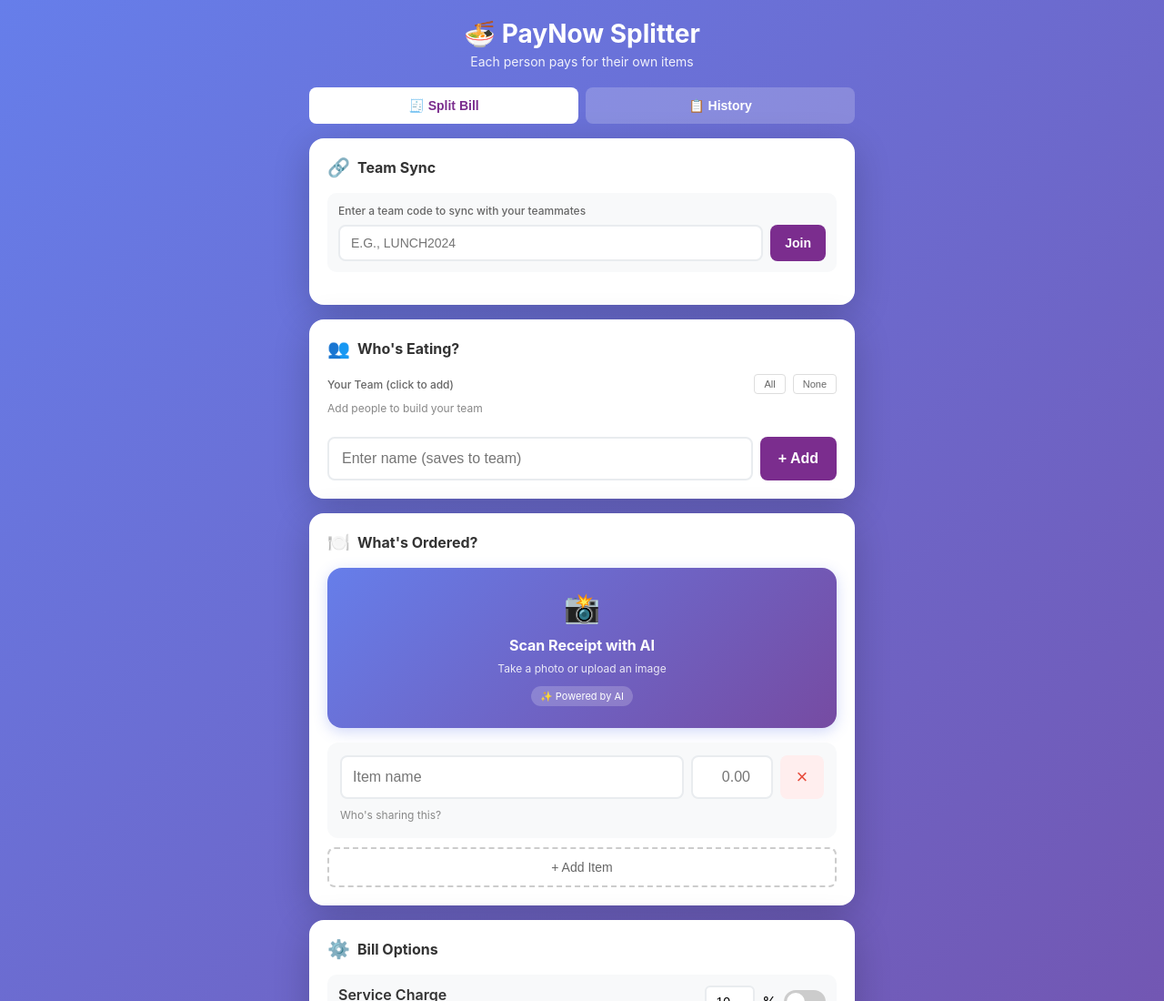
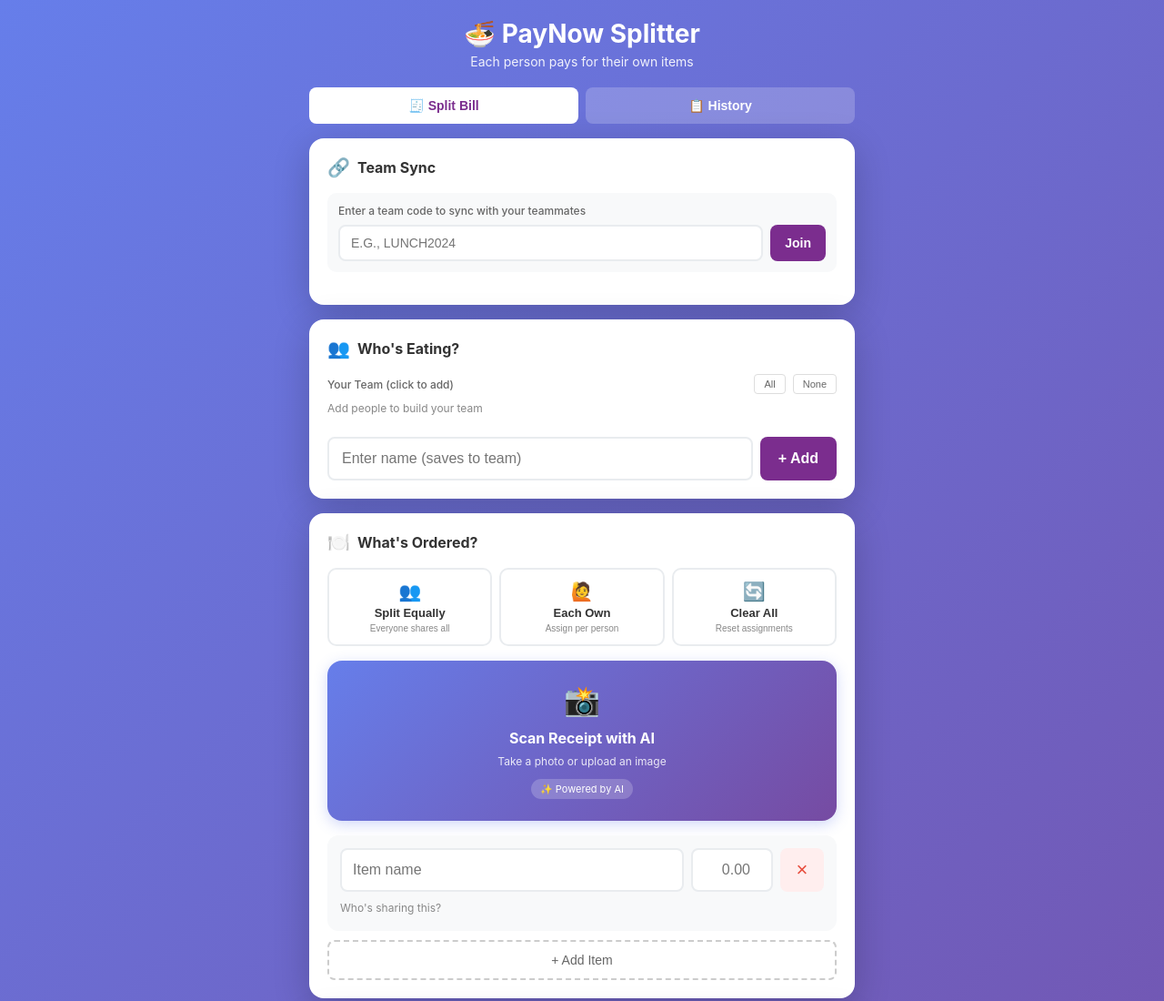
Before and after one commit to Fsyong90/paysplitter, a plain HTML site: page index.html in a window 1280 px wide. Shown: the top 1100 px of the page at 91% size. Drawn offline with Linux system fonts and the light colour scheme.

Commit message:
Add quick split buttons for faster item assignment
- Split Equally: assigns all items to everyone (shared)
- Each Own: clears assignments for manual per-person selection
- Clear All: resets all item assignments

🤖 Generated with [Claude Code](https://claude.com/claude-code)

Co-Authored-By: Claude Opus 4.5 <noreply@anthropic.com>

```diff
--- a/index.html
+++ b/index.html
@@ -1212,6 +1212,54 @@
             background: #f8d7da;
             color: #721c24;
         }
+
+        /* Quick Split Buttons */
+        .quick-split-section {
+            display: flex;
+            gap: 8px;
+            margin-bottom: 16px;
+            flex-wrap: wrap;
+        }
+
+        .quick-split-btn {
+            flex: 1;
+            min-width: 120px;
+            padding: 12px 16px;
+            border: 2px solid #e9ecef;
+            background: white;
+            border-radius: 10px;
+            font-size: 13px;
+            font-weight: 600;
+            cursor: pointer;
+            display: flex;
+            flex-direction: column;
+            align-items: center;
+            gap: 4px;
+            transition: all 0.2s;
+        }
+
+        .quick-split-btn:hover {
+            border-color: #7B2D8E;
+            background: #f8f4fa;
+        }
+
+        .quick-split-btn:active {
+            transform: scale(0.98);
+        }
+
+        .quick-split-btn .icon {
+            font-size: 20px;
+        }
+
+        .quick-split-btn .label {
+            color: #333;
+        }
+
+        .quick-split-btn .desc {
+            font-size: 10px;
+            color: #888;
+            font-weight: 400;
+        }
     </style>
 </head>
 <body>
@@ -1271,6 +1319,25 @@
         <!-- Items -->
         <div class="card">
             <div class="card-title"><span class="icon">🍽️</span> What's Ordered?</div>
+
+            <!-- Quick Split Buttons -->
+            <div class="quick-split-section" id="quickSplitSection">
+                <button class="quick-split-btn" onclick="splitAllEqually()">
+                    <span class="icon">👥</span>
+                    <span class="label">Split Equally</span>
+                    <span class="desc">Everyone shares all</span>
+                </button>
+                <button class="quick-split-btn" onclick="splitEachOwn()">
+                    <span class="icon">🙋</span>
+                    <span class="label">Each Own</span>
+                    <span class="desc">Assign per person</span>
+                </button>
+                <button class="quick-split-btn" onclick="clearAllAssignments()">
+                    <span class="icon">🔄</span>
+                    <span class="label">Clear All</span>
+                    <span class="desc">Reset assignments</span>
+                </button>
+            </div>
 
             <!-- AI Receipt Scanner -->
             <div class="ocr-section">
@@ -1730,6 +1797,56 @@
             showToast(`Removed ${name} from team`);
         }
 
+        // ==================== QUICK SPLIT FUNCTIONS ====================
+
+        // Split all items equally among everyone
+        function splitAllEqually() {
+            if (people.length === 0) {
+                showToast('Add people first!');
+                return;
+            }
+            if (items.length === 0) {
+                showToast('Add items first!');
+                return;
+            }
+
+            items.forEach(item => {
+                item.people = [...people]; // Assign everyone to every item
+            });
+
+            renderItems();
+            calculate();
+            showToast('All items split equally!');
+        }
+
+        // Each person gets their own items (for manual assignment)
+        function splitEachOwn() {
+            if (people.length === 0) {
+                showToast('Add people first!');
+                return;
+            }
+
+            // Clear all assignments so user can manually assign
+            items.forEach(item => {
+                item.people = [];
+            });
+
+            renderItems();
+            calculate();
+            showToast('Cleared! Now assign each item to its owner');
+        }
+
+        // Clear all item assignments
+        function clearAllAssignments() {
+            items.forEach(item => {
+                item.people = [];
+            });
+
+            renderItems();
+            calculate();
+            showToast('All assignments cleared');
+        }
+
         // Select all team members
         function selectAllTeam() {
             savedTeam.forEach(name => {
```
